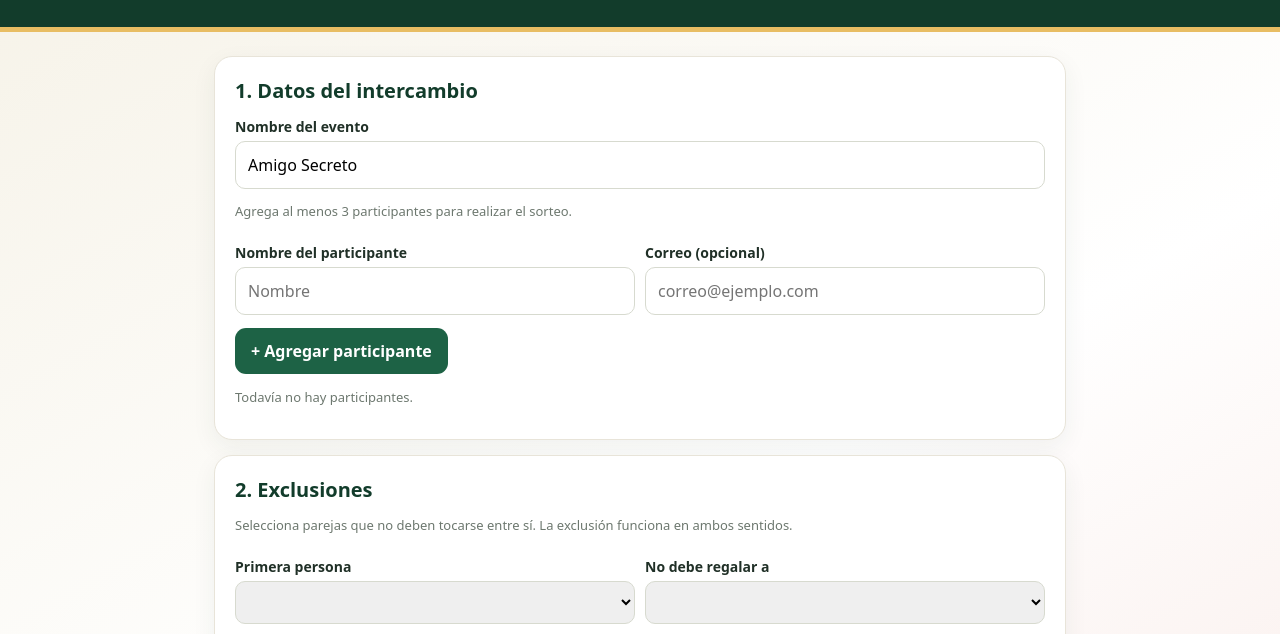
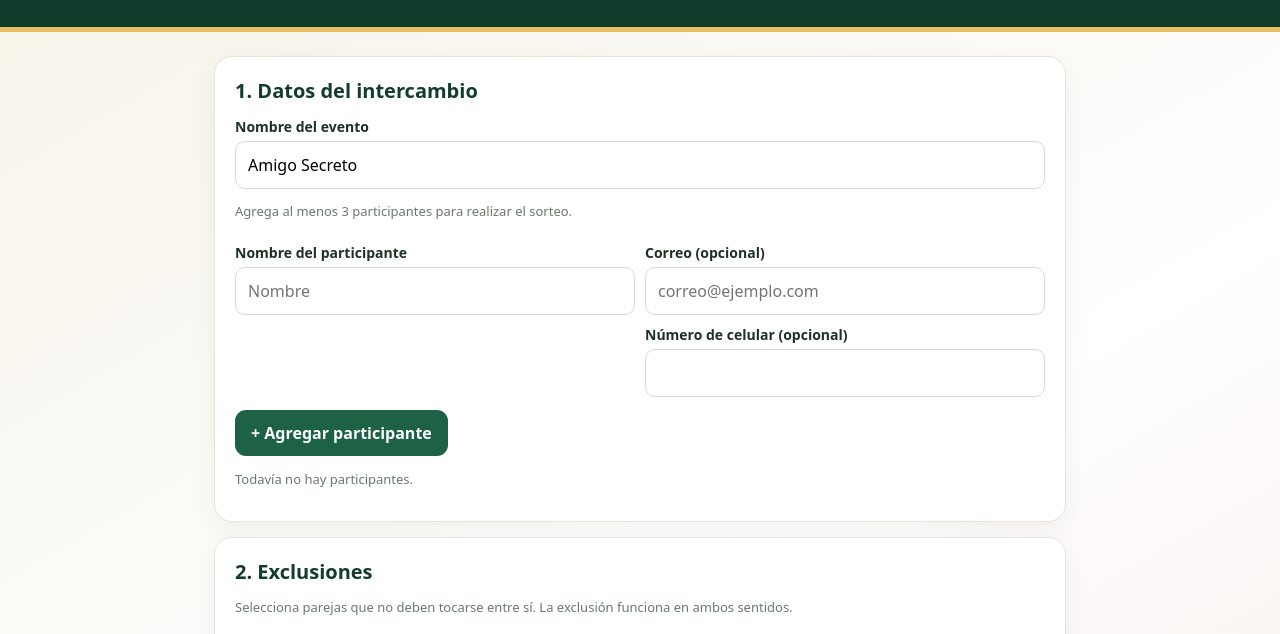
Before and after one commit to lizrosth/Amigo-secreto-, a plain HTML site: page index.html in a window 1280 px wide. Shown: the part 163-797 px from the top of the page. Drawn offline with Linux system fonts and the light colour scheme.

Commit message:
Actualizar index.html

```diff
--- a/index.html
+++ b/index.html
@@ -35,7 +35,9 @@ footer{text-align:center;color:var(--muted);font-size:12px;padding:0 16px 25px}
  <h2>1. Datos del intercambio</h2>
  <label for="eventName">Nombre del evento</label><input id="eventName" placeholder="Ej. Navidad en familia" value="Amigo Secreto">
  <p class="small">Agrega al menos 3 participantes para realizar el sorteo.</p>
- <div class="row"><div><label for="pName">Nombre del participante</label><input id="pName" placeholder="Nombre"></div><div><label for="pEmail">Correo (opcional)</label><input id="pEmail" type="email" placeholder="correo@ejemplo.com"></div></div>
+ <div class="row"><div><label for="pName">Nombre del participante</label><input id="pName" placeholder="Nombre"></div><div><label for="pEmail">Correo (opcional)</label><input id="pEmail" type="email" placeholder="correo@ejemplo.com">
+<label for="pPhone">Número de celular (opcional)</label>
+<input id="pPhone" type="tel" placeholer="+51 999 999 999"></div></div>
  <div class="actions"><button onclick="addParticipant()">+ Agregar participante</button></div>
  <div id="participants" style="margin-top:14px"></div>
 </section>
```
